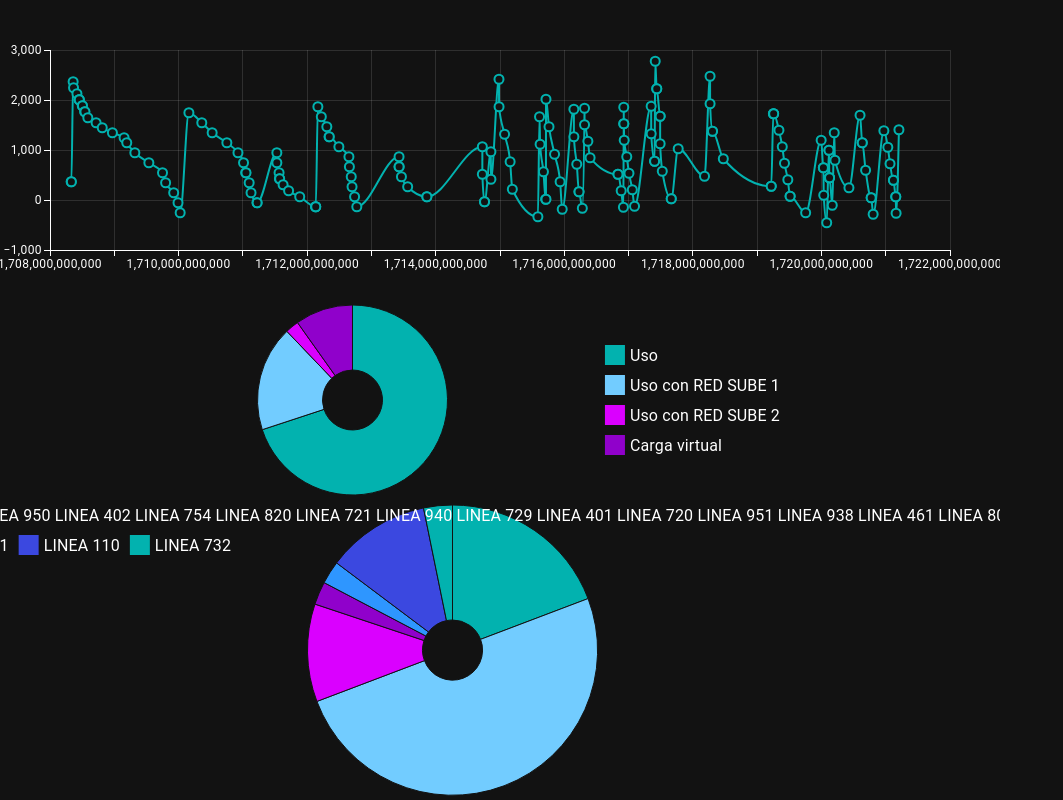
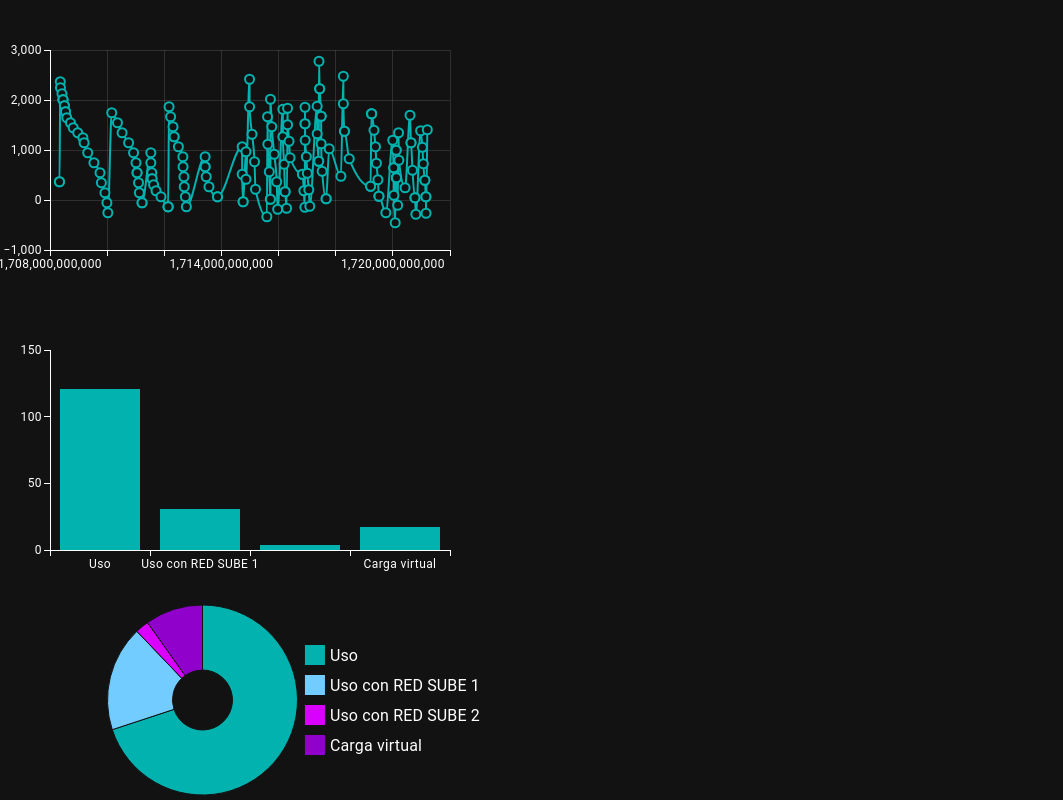
Before and after one commit to fabio2100/movimientossube, a React (Create React App) app: page / in a window 1280 px wide. Shown: the top 800 px of the page, without its empty margins (0-1063 px from the left). Built offline with nearby package versions, Linux system fonts and the light colour scheme.

Commit message:
barras tipo moviento

```diff
--- a/src/components/main.js
+++ b/src/components/main.js
@@ -21,7 +21,6 @@ import { useState } from "react";
   }*/
 
 export default function Main() {
-  const [showTooltip, setShowTooltip] = useState(true);
   let arrayServicios = [{ id: "otros", label: "Menos de 3 viajes", value: 0 }];
   const indexOtros = arrayServicios.findIndex((obj) => (obj.id = "otros"));
   const lineasUsadas = Uno.Data.EntityList.map((linea) => {
@@ -56,6 +55,7 @@ export default function Main() {
       label: tipoMovimiento,
       value: contador,
     });
+    arrayTiposBarChart.push(contador)
     return (
       <p>
         {tipoMovimiento} : {contador}
@@ -80,7 +80,14 @@ export default function Main() {
 
         data: arrayBalances
       }]}
-      width={1000}
+      width={500}
+      height={300}
+      />
+
+      <BarChart
+      xAxis={[{scaleType:'band',data:Uno.Data.MovementTypeList}]}
+      series={[{data:arrayTiposBarChart}]}
+      width={500}
       height={300}
       />
 
@@ -93,7 +100,7 @@ export default function Main() {
             innerRadius: 30,
           },
         ]}
-        width={800}
+        width={500}
         height={200}
       />
       <PieChart
@@ -112,7 +119,7 @@ export default function Main() {
             innerRadius: 30,
           },
         ]}
-        width={1000}
+        width={500}
         height={300}
       />
 
```
